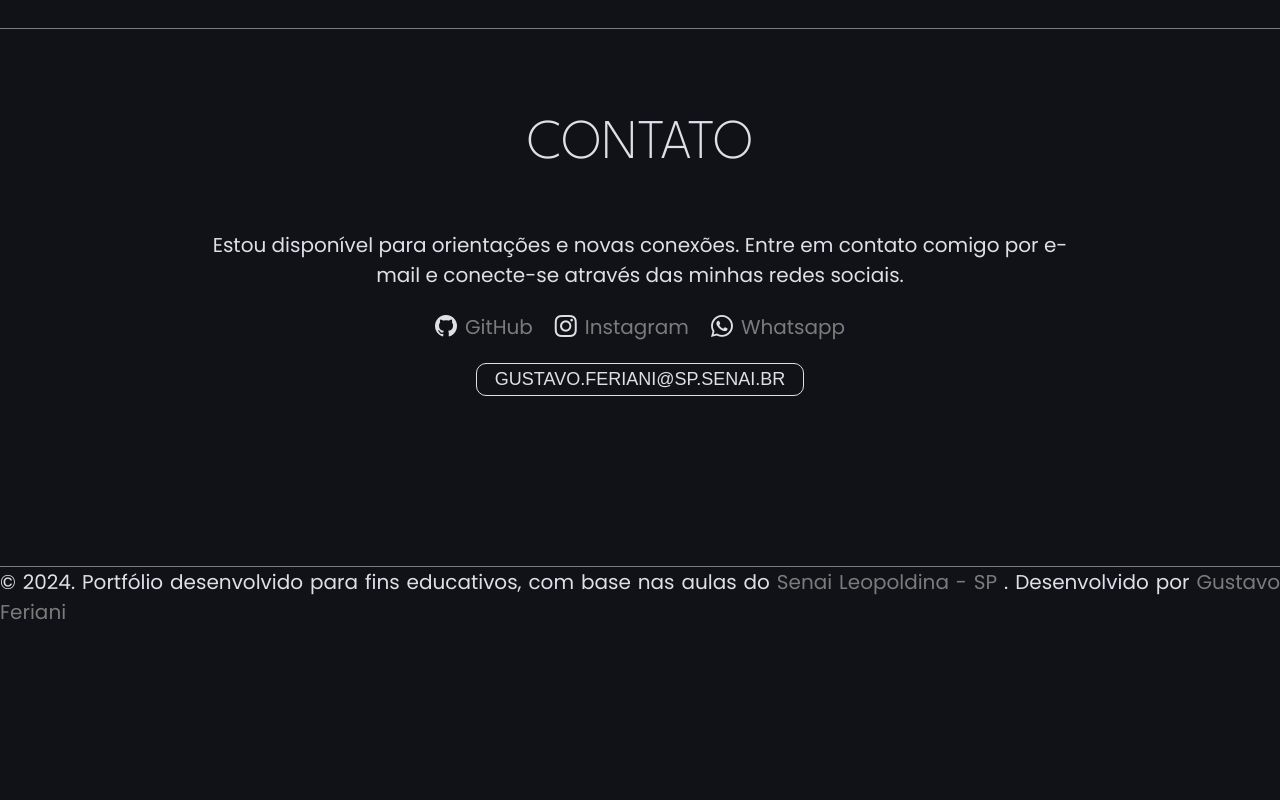
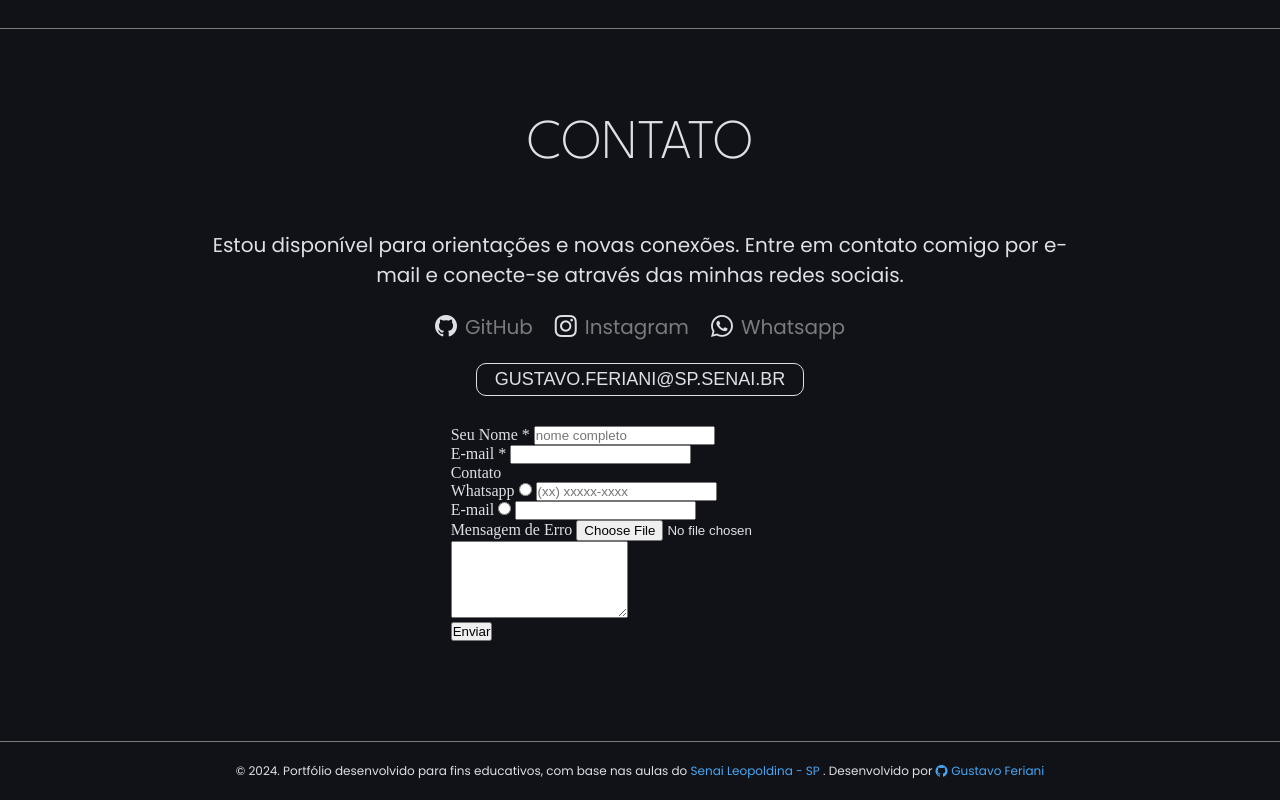
Before and after one commit to guuhferiani/diweb2405, a plain HTML site: page index.html in a window 1280 px wide. Shown: the part 3911-4711 px from the top of the page. Before the commit the page ends 4538 px from the top, so only its background shows below. Drawn offline with nearby package versions, Linux system fonts and the light colour scheme.

Commit message:
update forms

```diff
--- a/css/style.css
+++ b/css/style.css
@@ -520,8 +520,27 @@ h3 {
 }
 
 .contato button {
+    margin-bottom: 10px;
+}
+
+footer {
     margin-bottom: 80px;
 }
+
+footer p {
+    font-size: 12px;
+    text-align: center;
+    padding: 20px;
+}
+
+footer a {
+    color: #48a7f5;
+}
+
+/* footer a:hover {
+    color: ;
+} */
+
 
 /*  Responsivo  */
 
@@ -590,6 +609,9 @@ h3 {
     }
     .contato p {
         width: 80%;
+    }
+    footer {
+        margin: 0;
     }
 }
 
--- a/index.html
+++ b/index.html
@@ -523,7 +523,7 @@
                 </a>
             </li>
 
-          <!--   <li>
+            <!--   <li>
                 <a class="menu-link" href="mailto:gustavo.feriani@sp.senai.br">
                     <i class="menu-icon bi bi-envelope"> </i>
                     <span> gustavo.feriani@sp.senai.br </span>
@@ -539,14 +539,81 @@
             </button>
         </a>
 
+        <div class="form-contato">
+
+            <form action="https://formspree.io/f/mgveqlwj" method="post">
+
+                <div class="form-name">
+
+                    <!-- Etiqueta -->
+                    <label for="name" class="">
+                        Seu Nome *
+                        <!-- Campo de Preenchimento -->
+                        <input type="text" name="name" placeholder="nome completo" required>
+
+                    </label>
+
+                </div>
+
+                <div class="form-email">
+
+                    <label for="email">E-mail *</label>
+
+                    <input type="email" name="email" id="email" required>
+
+                </div>
+
+                <div class="">
+                    <label for="tel"> Contato </label> <br>
+
+                    Whatsapp
+                    <input type="radio" name="tel">
+                    <input type="tel" name="telefone" placeholder="(xx) xxxxx-xxxx" required>
+
+                    <br>
+                    E-mail
+                    <input type="radio" name="tel">
+                    <input type="email" name="telefone">
+
+                </div>
+
+                <div class="form-grupo">
+
+                    <label for=""> Mensagem de Erro </label>
+
+                    <input type="file">
+
+                </div>
+
+                <div class="">
+
+                    <textarea name="message" id="message" rows="5">
+
+                    </textarea>
+
+                </div>
+
+                <button type="submit">
+                    Enviar
+                </button>
+
+            </form>
+
+        </div>
+
+
     </section> <!-- fim contato -->
 
     <footer>
 
         <p>
-            &copy; 2024. Portfólio desenvolvido para fins educativos, com base nas aulas do <a href="https://sp.senai.br/unidade/leopoldina/" target="_blank"> Senai Leopoldina - SP </a>.
+            &copy; 2024. Portfólio desenvolvido para fins educativos, com base nas aulas do
+            <a href="https://sp.senai.br/unidade/leopoldina/" target="_blank">
+                Senai Leopoldina - SP
+            </a>.
             Desenvolvido por
             <a href="https://github.com/guuhferiani" target="_blank">
+                <i class="bi bi-github"> </i>
                 Gustavo Feriani
             </a>
         </p>
```
